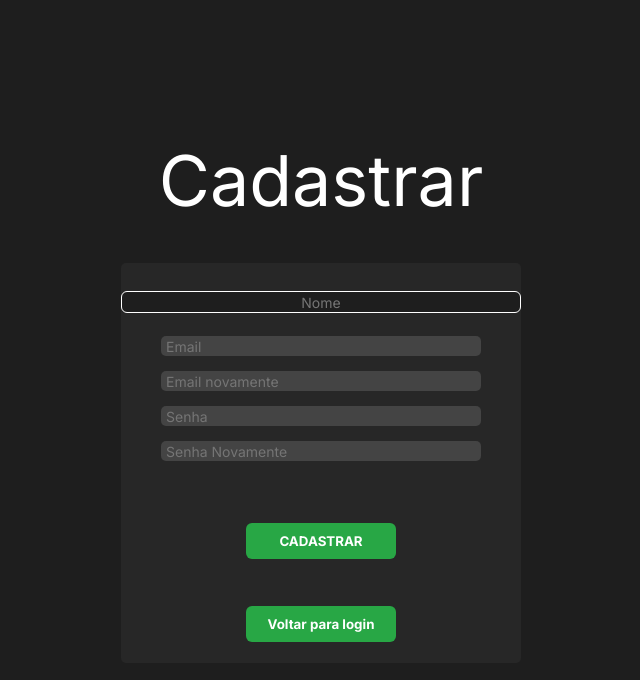
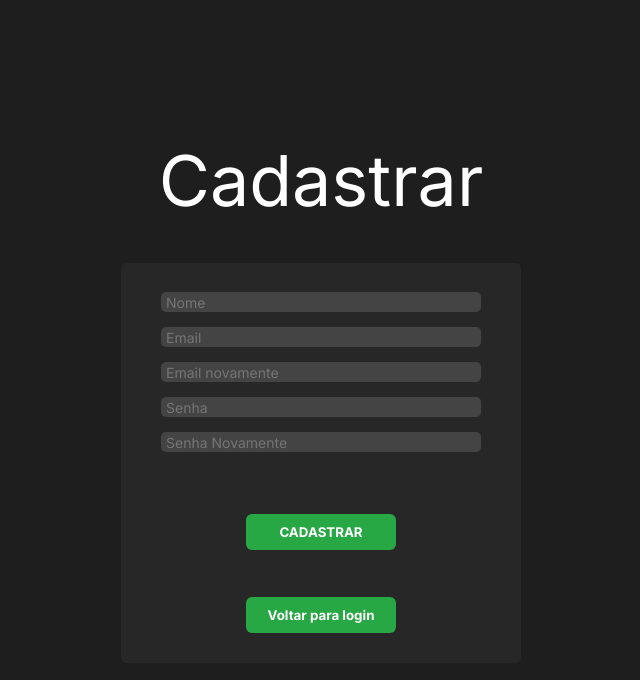
Before and after one commit to Eike94/SilkOs, a React (Vite) app: page /Cadastro in a window 1280 px wide. Shown: the top 680 px of the page, without its empty margins (319-959 px from the left). Built offline with nearby package versions, Linux system fonts and the light colour scheme.

Commit message:
Update CadastrarPage.jsx

```diff
--- a/src/components/CadastrarPage/CadastrarPage.jsx
+++ b/src/components/CadastrarPage/CadastrarPage.jsx
@@ -96,7 +96,7 @@ export default function CadastrarPage() {
                 <div className={StyleCadastrarPage.container}>
                     <div className={StyleCadastrarPage.formCadastrar}>
                         <input
-                            type="text"
+                            type="nome"
                             placeholder="Nome"
                             value={state.value}
                             onChange={(e) => HandleChangeState("nome", e.target.value)}
```
